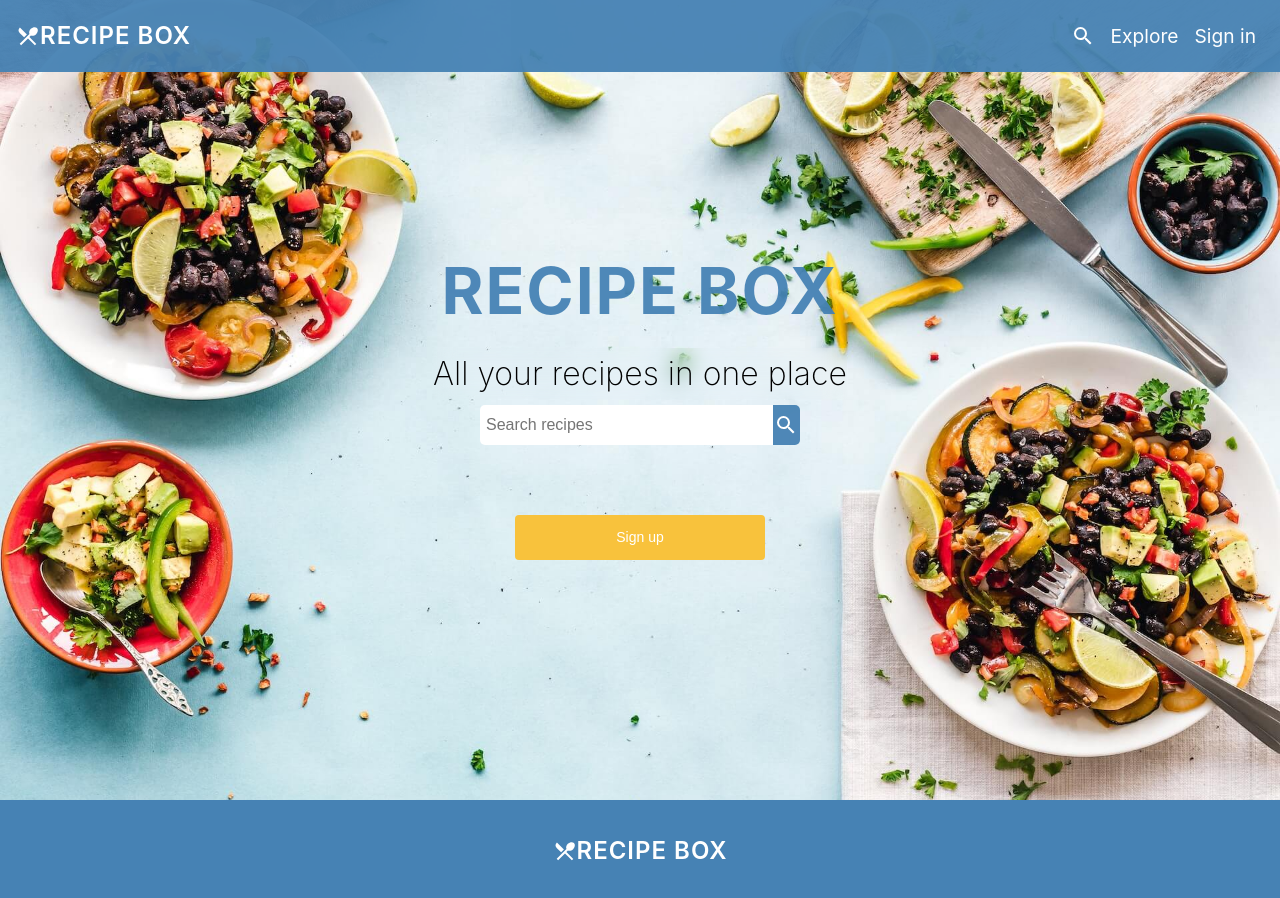
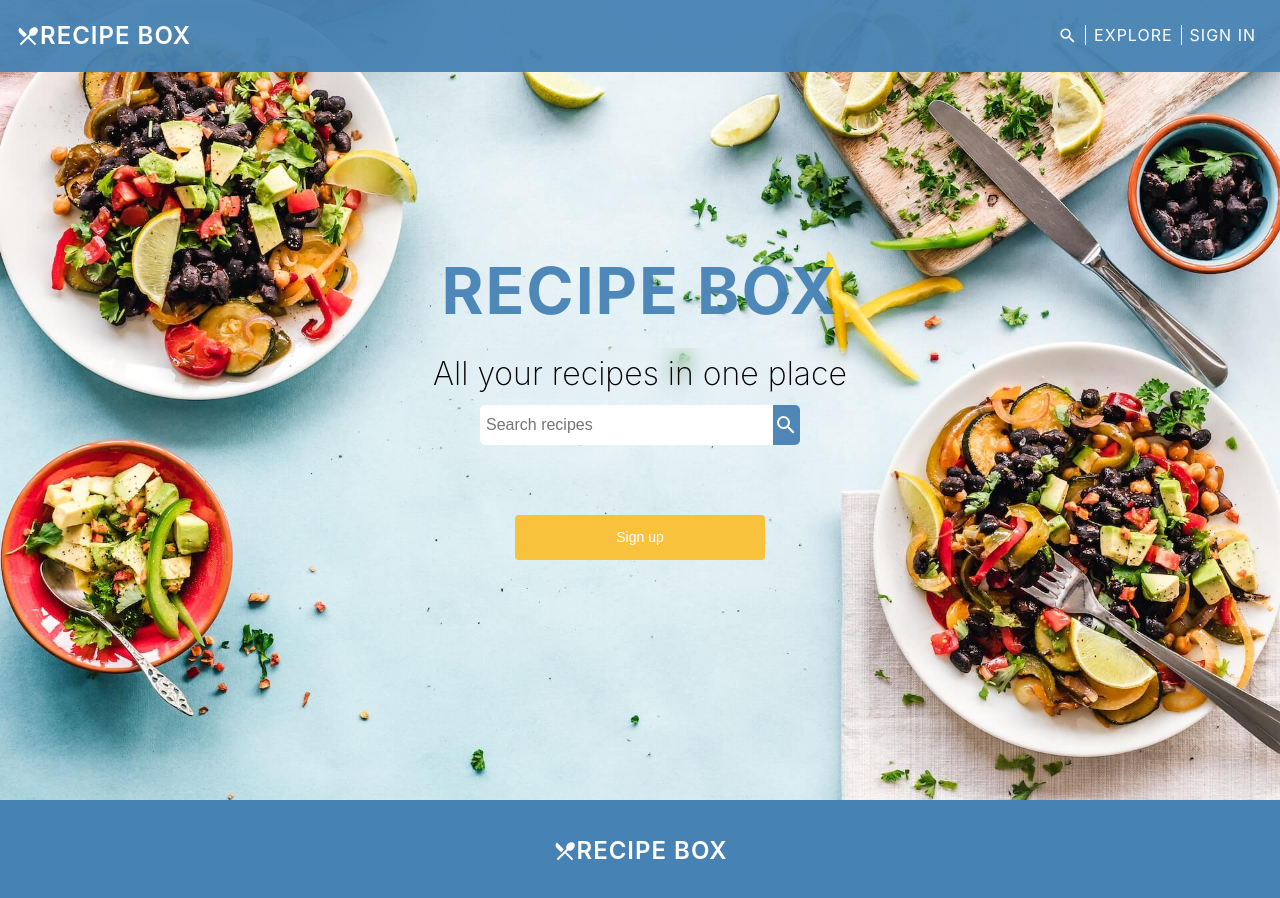
Before and after one commit to ImOskar/recipe-box, a Next.js app: page / in a window 1280 px wide. Shown: the top 898 px of the page. Built offline with nearby package versions, Linux system fonts and the light colour scheme; no server answers.

Commit message:
small navlink style change

```diff
--- a/components/layout/NavBar.module.css
+++ b/components/layout/NavBar.module.css
@@ -26,7 +26,9 @@
 }
 
 .container nav span {
-  padding: 0.5rem;
+  padding: 0 0.5rem;
+  border-left: 1px solid;
+  user-select: none;
 }
 
 .menu {
@@ -35,7 +37,9 @@
 }
 
 .navclosed {
-  font-size: 1.2rem;
+  font-size: 1rem;
+  text-transform: uppercase;
+  letter-spacing: 1px;
 }
 
 .signout {
@@ -43,7 +47,7 @@
 }
 
 .searchbutton {
-  font-size: 1.5rem;
+  font-size: 1.2rem;
   margin-left: auto;
   display: inline-flex;
   margin-right: 0.5rem;
@@ -73,7 +77,7 @@
   border: 1px solid #666;
 }
 
-@media (max-width: 650px) {
+@media (max-width: 660px) {
   .menu {
     display: flex;
     font-size: 1.5rem;
@@ -94,4 +98,7 @@
   .navclosed {
     display: none;
   }
+  .container nav span {
+    border-left: none;
+  }
 }
--- a/pages/api/recipes.ts
+++ b/pages/api/recipes.ts
@@ -58,8 +58,7 @@ export default async function handler(
             userId: recipe.userId,
           };
         });
-        console.log("result: " + JSON.stringify(result));
-        res.status(201).json({ recipes: recipes, endValue: endValue });
+        res.status(200).json({ recipes: recipes, endValue: endValue });
       } catch (error) {
         console.log(error);
       }
@@ -69,7 +68,7 @@ export default async function handler(
         let result = await recipeCollection.deleteOne({
           _id: new ObjectId(data),
         });
-        res.status(201).json({ message: "Recipe deleted", ...result });
+        res.status(200).json({ message: "Recipe deleted", ...result });
       } catch (error) {}
       break;
     default:
```
Also changed, not shown: components/recipes/RecipeDetail.tsx (+7 -10 lines).
